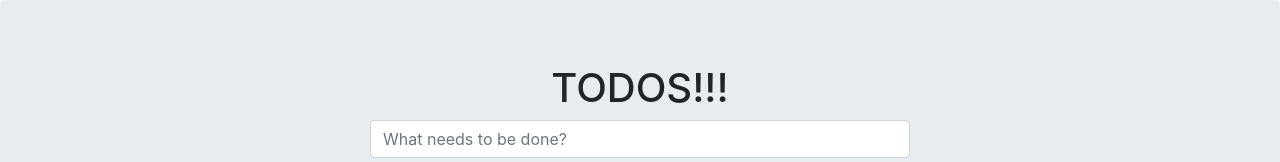
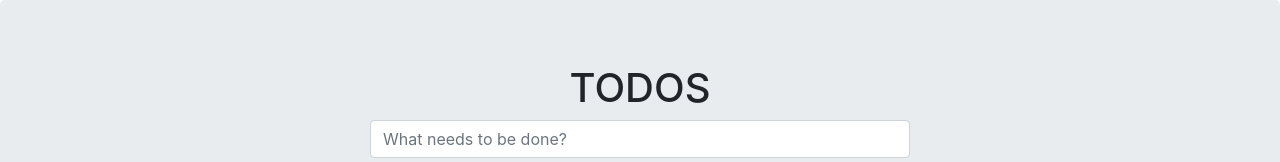
Before and after one commit to ArturDolgii/react-todos, a React (Create React App) app: page / in a window 1280 px wide. Shown: the top 162 px of the page. Built offline with nearby package versions, Linux system fonts and the light colour scheme.

Commit message:
trigger jenkins build

```diff
--- a/src/App.js
+++ b/src/App.js
@@ -87,7 +87,7 @@ class App extends React.Component {
             <main role="main">
                 <section className="jumbotron text-center">
                     <div className="container">
-                        <h1 className="jumbotron-heading">TODOS!!!</h1>
+                        <h1 className="jumbotron-heading">TODOS</h1>
                         <div className="row justify-content-center">
                             <div className="col-md-6">
                                 <TodosInput addTodo={todo => this.addTodo(todo)} />
```
